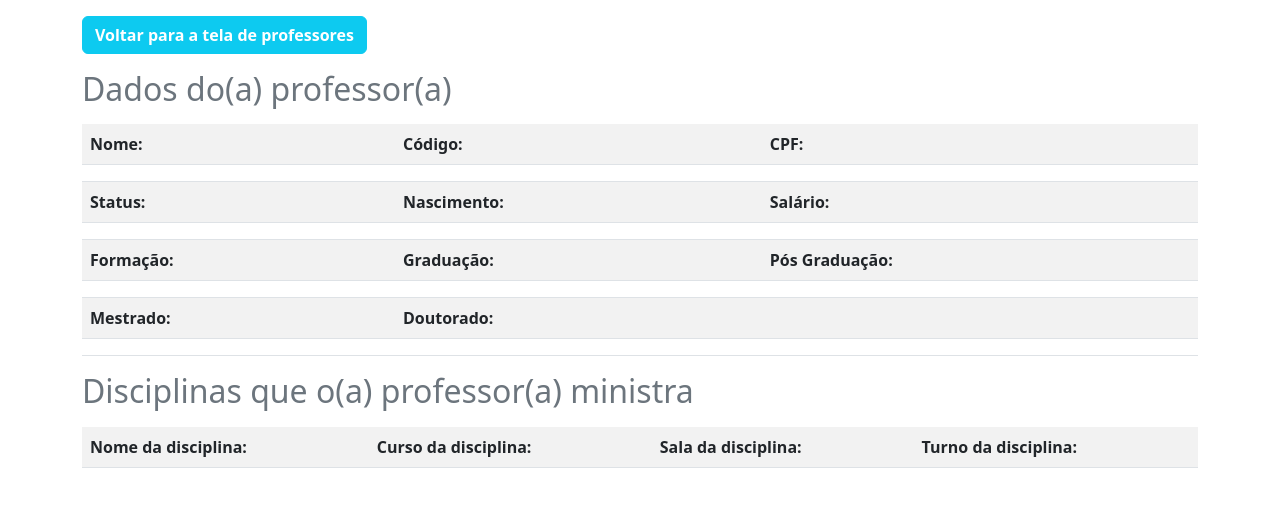
After one commit to gustavotht21/sistema-escolar-php, a PHP site: page /dashboards/admin/dados_professor.php?id=1 in a window 1280 px wide. The commit adds this page. Shown: the top 507 px of the page. Run offline with PHP 8.4, Linux system fonts and the light colour scheme; data that the repository does not hold is empty.

Commit message:
Adicionado tela de visualização dos professores

```diff
--- /dev/null
+++ b/dashboards/admin/dados_professor.php
@@ -0,0 +1,90 @@
+<!doctype html>
+<html lang="pt-br">
+<head>
+    <meta charset="UTF-8">
+    <meta name="viewport"
+          content="width=device-width, user-scalable=no, initial-scale=1.0, maximum-scale=1.0, minimum-scale=1.0">
+    <meta http-equiv="X-UA-Compatible" content="ie=edge">
+    <title>Histórico do professor</title>
+    <?php require_once '../../resources/php/action/connection.php'?>
+
+    <link href="https://cdn.jsdelivr.net/npm/bootstrap@5.2.3/dist/css/bootstrap.min.css" rel="stylesheet" integrity="sha384-rbsA2VBKQhggwzxH7pPCaAqO46MgnOM80zW1RWuH61DGLwZJEdK2Kadq2F9CUG65" crossorigin="anonymous">
+    <link rel="shortcut icon" href="../../public/images/books.png">
+</head>
+<body>
+    <?php
+    $sqls = [
+      'dados' => "SELECT * FROM professores WHERE id='{$_GET['id']}'",
+      'disciplinas' => "SELECT * FROM disciplinas WHERE professor='{$_GET['code']}'",
+    ];
+    $results = [
+      'dados' => mysqli_query($connection, $sqls['dados']),
+      'disciplinas' => mysqli_query($connection, $sqls['disciplinas']),
+    ];
+    $dados = mysqli_fetch_assoc($results['dados']);
+    ?>
+    <div class="container mt-3">
+        <a href="professores.php?pg=professores" class="btn btn-info text-white fw-bold">Voltar para a tela de professores</a>
+        <h2 class="text-secondary mt-3">Dados do(a) professor(a)</h2>
+        <table class="table table-striped mt-3">
+            <tr>
+                <td class="fw-bold">Nome:</td>
+                <td class="fw-bold">Código:</td>
+                <td class="fw-bold">CPF:</td>
+            </tr>
+            <tr>
+                <td><?=$dados['nome']?></td>
+                <td><?=$dados['code']?></td>
+                <td><?=$dados['cpf']?></td>
+            </tr>
+            <tr>
+                <td class="fw-bold">Status:</td>
+                <td class="fw-bold">Nascimento:</td>
+                <td class="fw-bold">Salário:</td>
+            </tr>
+            <tr>
+                <td><?=$dados['status']?></td>
+                <td><?=$dados['nascimento']?></td>
+                <td><?=$dados['salario']?></td>
+            </tr>
+            <tr>
+                <td class="fw-bold">Formação:</td>
+                <td class="fw-bold">Graduação:</td>
+                <td class="fw-bold">Pós Graduação:</td>
+            </tr>
+            <tr>
+                <td><?=$dados['formacao']?></td>
+                <td><?=$dados['graduacao']?></td>
+                <td><?=$dados['pos_graduacao']?></td>
+            </tr>
+            <tr>
+                <td class="fw-bold">Mestrado:</td>
+                <td class="fw-bold">Doutorado:</td>
+                <td></td>
+            </tr>
+            <tr>
+                <td><?=$dados['mestrado']?></td>
+                <td><?=$dados['doutorado']?></td>
+                <td></td>
+            </tr>
+        </table>
+        <h2 class="text-secondary mt-3">Disciplinas que o(a) professor(a) ministra</h2>
+        <table class="table table-striped mt-3">
+            <tr>
+                <td class="fw-bold">Nome da disciplina:</td>
+                <td class="fw-bold">Curso da disciplina:</td>
+                <td class="fw-bold">Sala da disciplina:</td>
+                <td class="fw-bold">Turno da disciplina:</td>
+            </tr>
+            <?php while ($disciplinas = mysqli_fetch_assoc($results['disciplinas'])) {?>
+            <tr>
+                <td><?=$disciplinas['disciplina']?></td>
+                <td><?=$disciplinas['curso']?></td>
+                <td><?=$disciplinas['sala']?></td>
+                <td><?=$disciplinas['turno']?></td>
+            </tr>
+            <?php }?>
+        </table>
+    </div>
+</body>
+</html>
```
Also changed, not shown: dashboards/admin/professores.php (+13 -5 lines).
